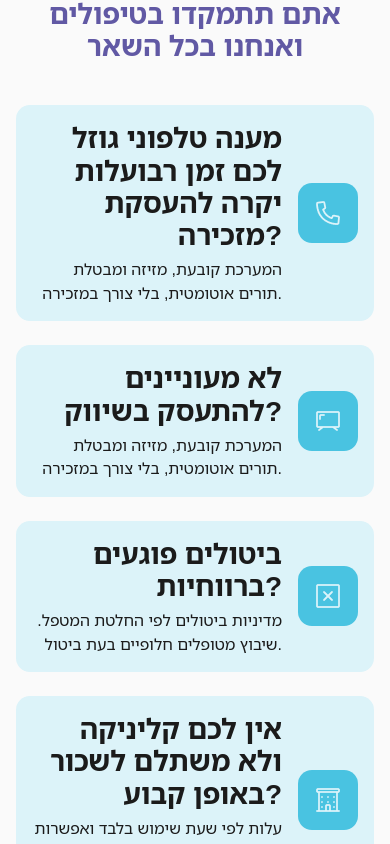
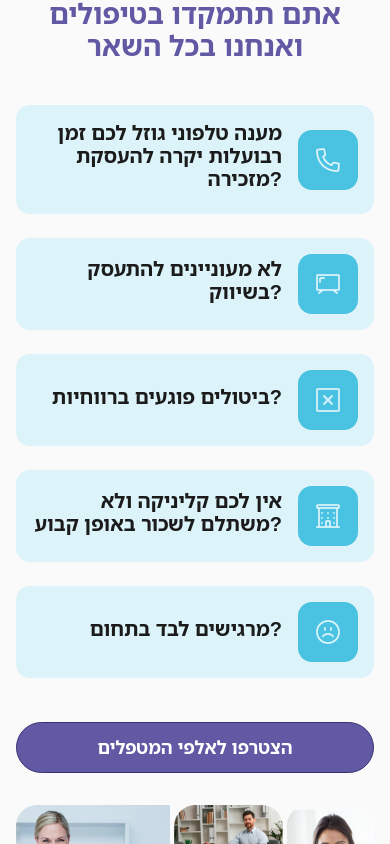
Before and after one commit to alonzojoe/unicare, a React (Vite) app: page / in a window 390 px wide. Shown: the part 2280-3124 px from the top of the page. Built offline with nearby package versions, Linux system fonts and the light colour scheme.

Commit message:
apply responsiveness md and sm screen (RecruitmentSection components), navbar mobile menu bg changes

```diff
--- a/src/components/Items/RecruitmentCard.jsx
+++ b/src/components/Items/RecruitmentCard.jsx
@@ -1,10 +1,12 @@
 const RecruitmentCard = ({ content }) => {
   const { title, description, icon } = content;
   return (
-    <div className="bg-sky-soft p-4 rounded-1xl flex items-center justify-end gap-4">
+    <div className="bg-sky-soft p-4 rounded-1xl flex items-center justify-end gap-4 w-full">
       <div className="flex flex-col space-y-2 items-end text-right text-darker">
-        <h4 className="text-3xl font-700-line-115">{title}</h4>
-        <span className="text-md font-400-line-147">{description}</span>
+        <h4 className="text-xl md:text-3xl font-700-line-115">{title}</h4>
+        <span className="hidden md:inline text-base md:text-md font-400-line-147">
+          {description}
+        </span>
       </div>
       <div className="rounded-1xl h-15 w-15 py-1 px-2 bg-sky flex items-center justify-center gap-2.5 aspect-square">
         <img src={icon} className="w-6 h-auto" alt="icon" />
--- a/src/components/Navbar.jsx
+++ b/src/components/Navbar.jsx
@@ -82,9 +82,9 @@ const Navbar = () => {
         }`}
       >
         <div className="overflow-hidden">
-          <div className="h-full p-4 bg-theme-bg backdrop-blur-md overflow-y-auto">
+          <div className="h-full p-4 hero-bg backdrop-blur-md overflow-y-auto">
             <div className="flex flex-col items-center space-y-5">
-              <Button className="min-w-42.5" variant="outline">
+              <Button className="min-w-42.5 mt-10" variant="outline">
                 <div className="flex items-center gap-2 text-lg">
                   <svg
                     xmlns="http://www.w3.org/2000/svg"
--- a/src/components/RectruitmentSection.jsx
+++ b/src/components/RectruitmentSection.jsx
@@ -23,8 +23,8 @@ const RectruitmentSection = () => {
           {items.map((item) => (
             <RecruitmentCard content={item} key={item.id} />
           ))}
-          <div className="flex mt-5 items-center justify-center">
-            <Button className="min-w-[42.5] bg-light-primary">
+          <div className="flex mt-5 items-center justify-center w-full md">
+            <Button className="w-full md:max-w-[281px] bg-light-primary">
               <div className="flex items-center gap-2 text-lg">
                 <span className="font-700-line-136 text-white">{`הצטרפו לאלפי המטפלים`}</span>
               </div>
```
